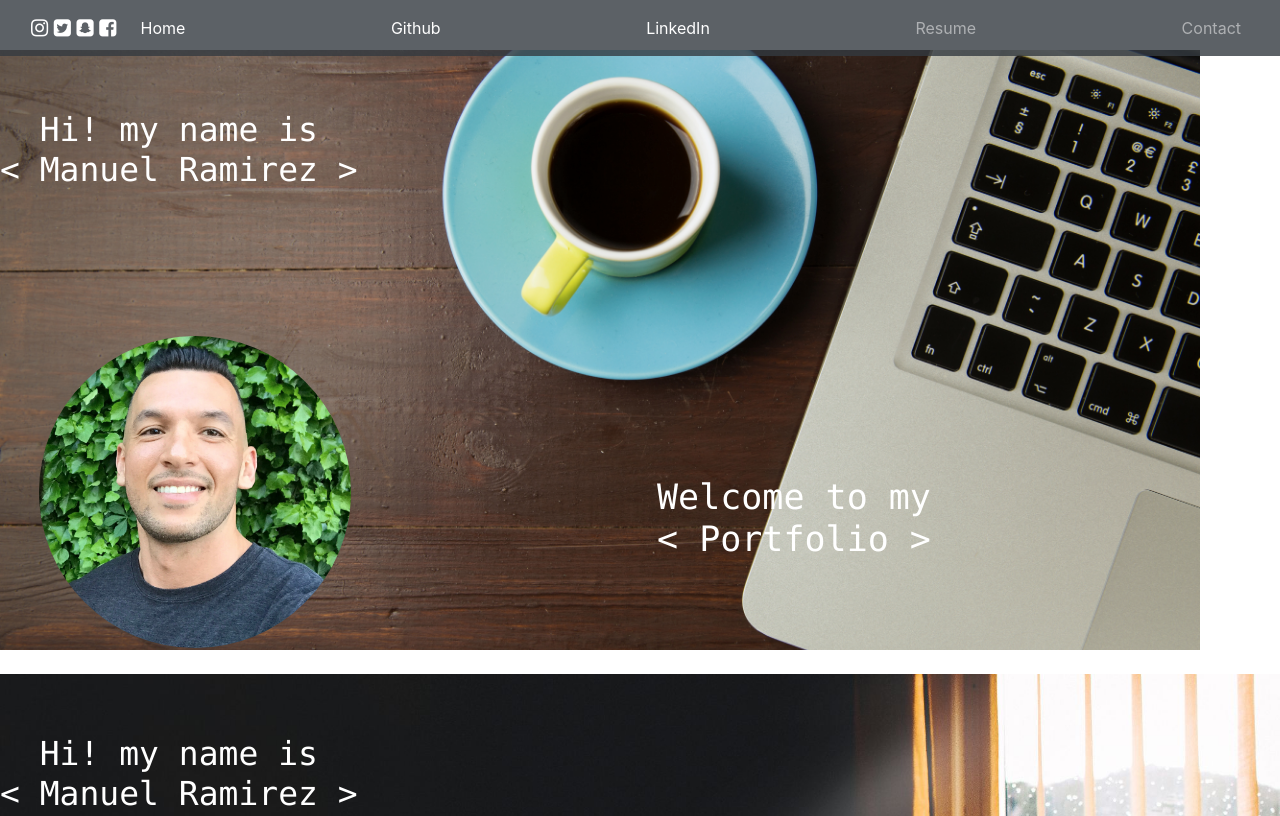
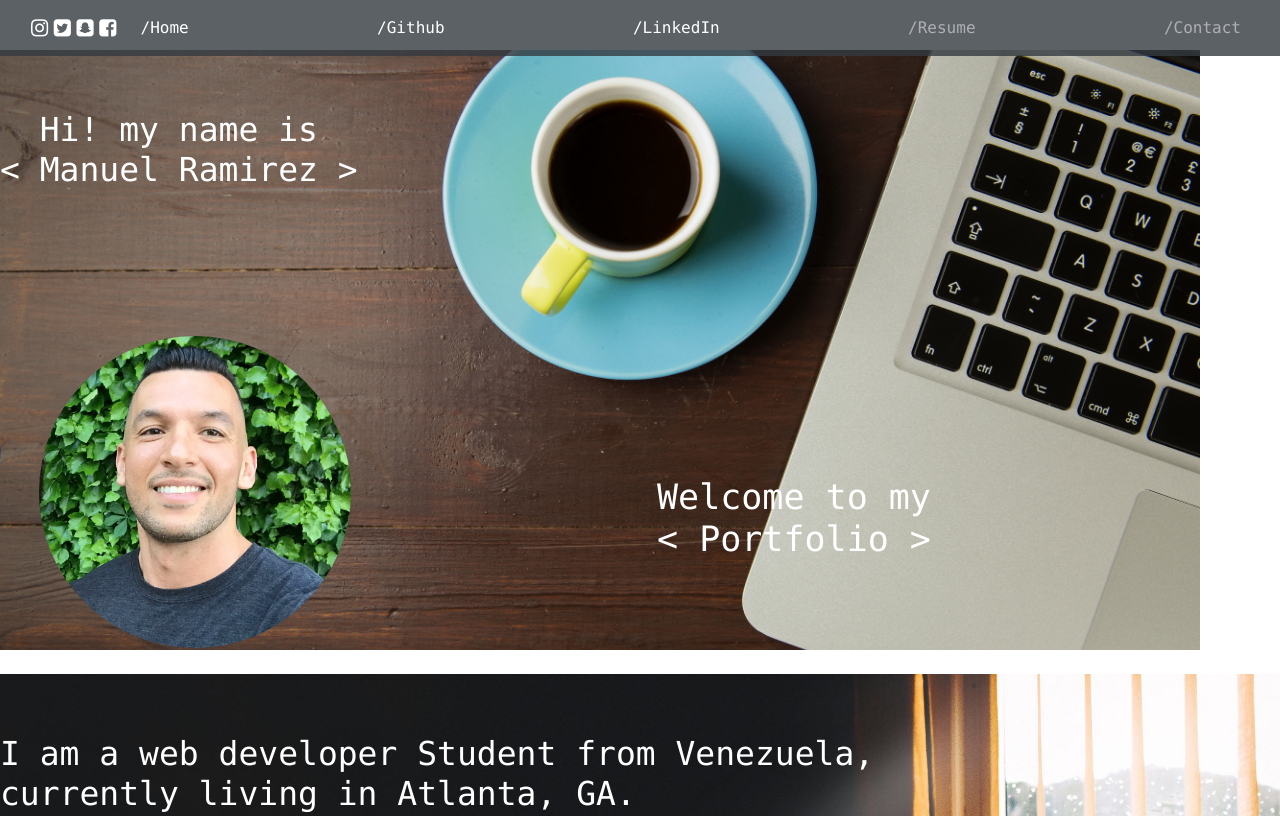
Before and after one commit to manuelr14/Portfolio-ManuelR, a plain HTML site: page index.html in a window 1280 px wide. Shown: the top 816 px of the page. Drawn offline with Linux system fonts and the light colour scheme.

Commit message:
description modified

```diff
--- a/index.html
+++ b/index.html
@@ -16,11 +16,11 @@
                 data-target="#navcol-1"><span class="sr-only">Toggle navigation</span><span class="navbar-toggler-icon"></span></button>
             <div class="collapse navbar-collapse text-left" id="navcol-1">
                 <ul class="nav navbar-nav flex-grow-1 justify-content-between">
-                    <li class="nav-item" role="presentation"><a class="nav-link active" href="#">Home</a></li>
-                    <li class="nav-item" role="presentation"><a class="nav-link active" href="https://github.com/manuelr14">Github</a></li>
-                    <li class="nav-item" role="presentation"><a class="nav-link active" href="https://www.linkedin.com/in/manuel-ramirez-381780142/">LinkedIn</a></li>
-                    <li class="nav-item" role="presentation"><a class="nav-link" href="#">Resume</a></li>
-                    <li class="nav-item" role="presentation"><a class="nav-link" href="#">Contact</a></li>
+                    <li class="nav-item" role="presentation"><a class="nav-link active text-monospace" href="index.html">/Home</a></li>
+                    <li class="nav-item" role="presentation"><a class="nav-link active text-monospace" href="https://github.com/manuelr14">/Github</a></li>
+                    <li class="nav-item" role="presentation"><a class="nav-link active text-monospace" href="https://www.linkedin.com/in/manuel-ramirez-381780142/">/LinkedIn</a></li>
+                    <li class="nav-item" role="presentation"><a class="nav-link text-monospace" href="#">/Resume</a></li>
+                    <li class="nav-item" role="presentation"><a class="nav-link text-monospace" href="#">/Contact</a></li>
                 </ul>
             </div>
         </div>
@@ -30,8 +30,8 @@
         <h1 class="text-monospace" id="welcome">Welcome to my&nbsp;<br>&lt; Portfolio &gt;</h1>
     </section>
     <section class="introduction"><img class="img-fluid top-left" id="main-background" src="assets/img/Canva%20-%20Man%20Using%20Computers.jpg">
-        <h5 class="text-monospace top-left light-color" id="name">&nbsp; Hi! my name is&nbsp;<br>&lt; Manuel Ramirez &gt;</h5>
-        <h1 class="text-monospace" id="welcome">Welcome to my&nbsp;<br>&lt; Portfolio &gt;</h1>
+        <h5 class="text-monospace top-left light-color" id="name">I am a web developer Student from Venezuela,<br>currently living in Atlanta, GA. &nbsp;</h5>
+        <h1 class="text-monospace" id="welcome">I enjoy Learning and Building everything&nbsp;<br>from scratch, If you are a bussiness seeking a web presence or an employer looking to hire, you can get in touch with me here.</h1>
     </section>
     <div class="row project-margin">
         <div class="col order-md-12 projects">
```
